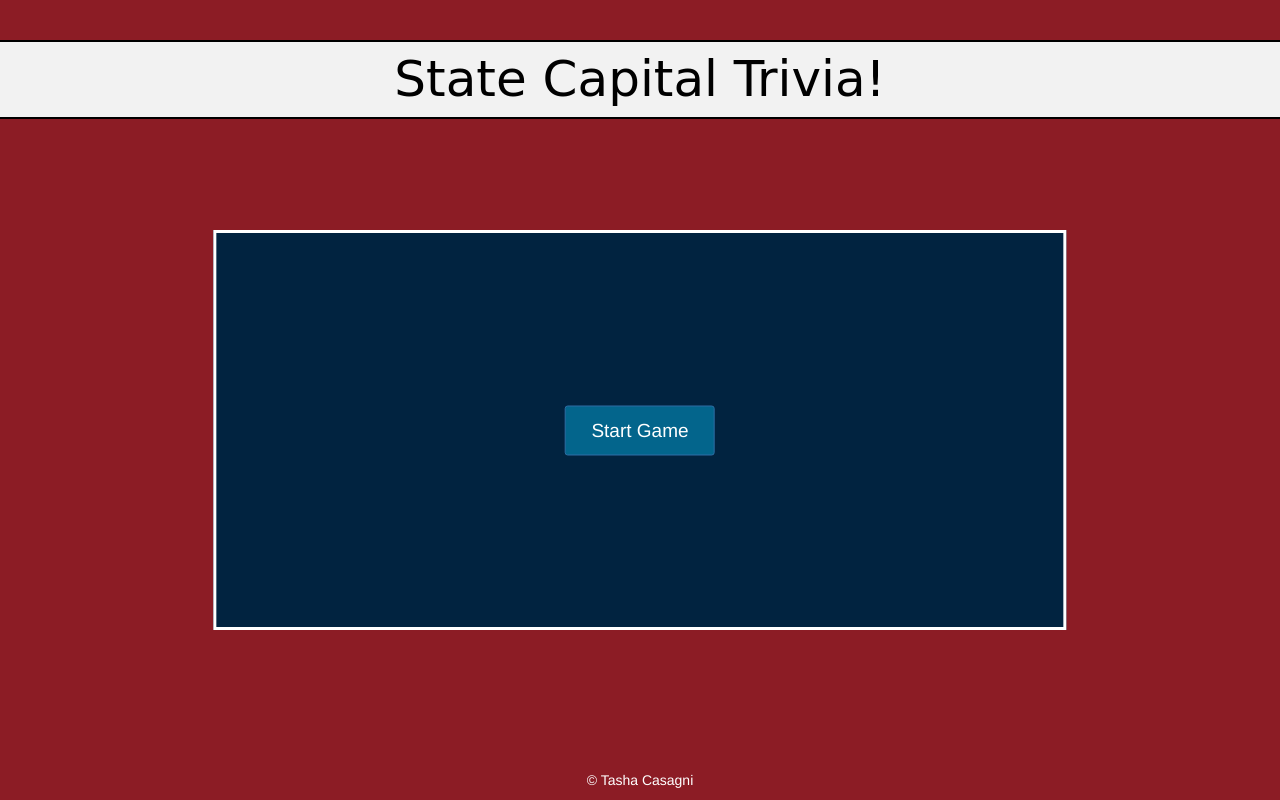
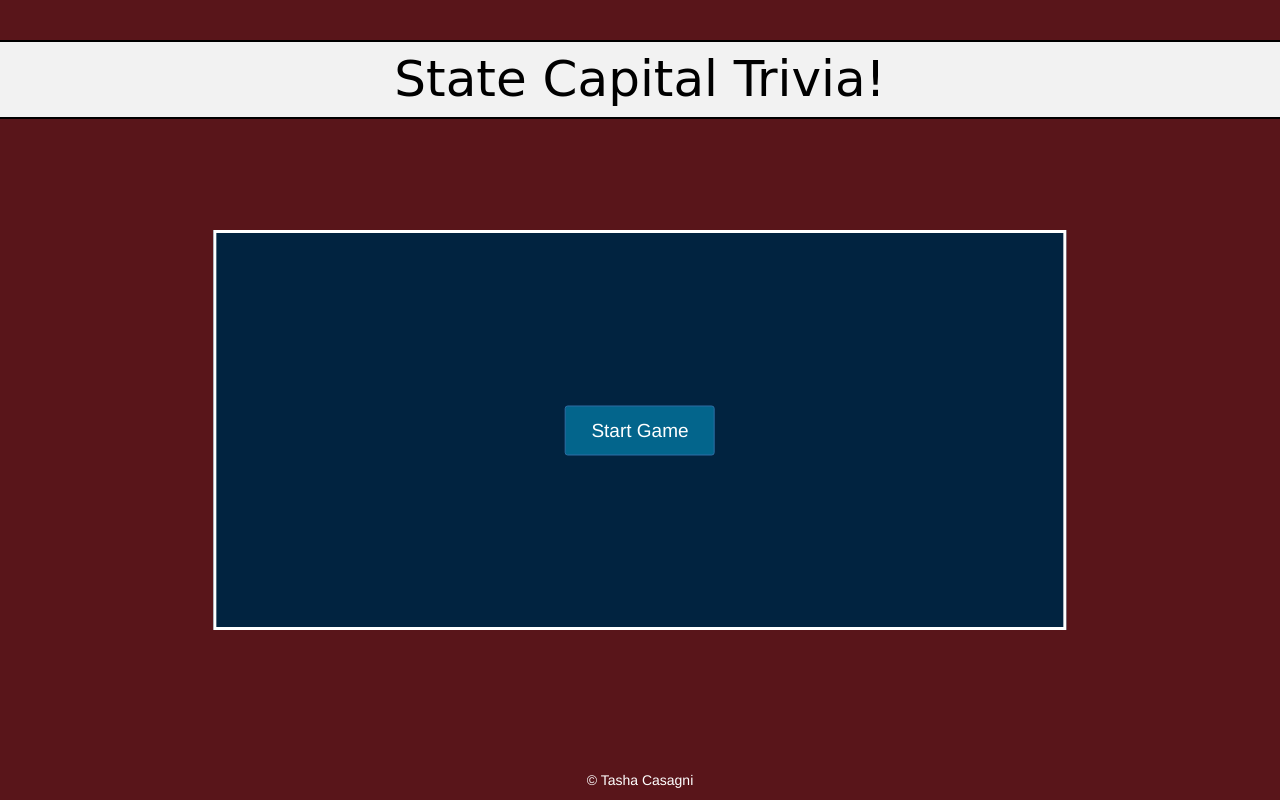
Before and after one commit to Tasha-GitHub/Trivia-Game, a PHP site: page / in a window 1280 px wide. Run offline with PHP 8.4, Linux system fonts and the light colour scheme; some web fonts are replaced.

Commit message:
updating background colors

```diff
--- a/assets/css/style.css
+++ b/assets/css/style.css
@@ -8,7 +8,7 @@ body {
   display: flex;
   flex-direction: column;
   position: relative;
-  background-color: #8C1C25;
+  background-color: #59151A;
 
 
 }
@@ -135,6 +135,7 @@ h1{
 p {
   color:#ffffff;
   text-align: center;
+  font-size: 14px;
 
 }
 
```
